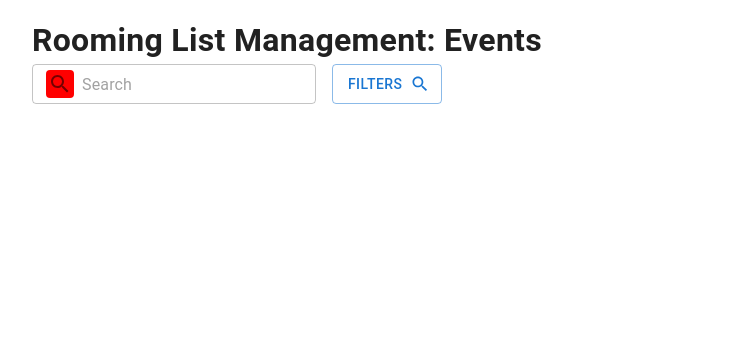
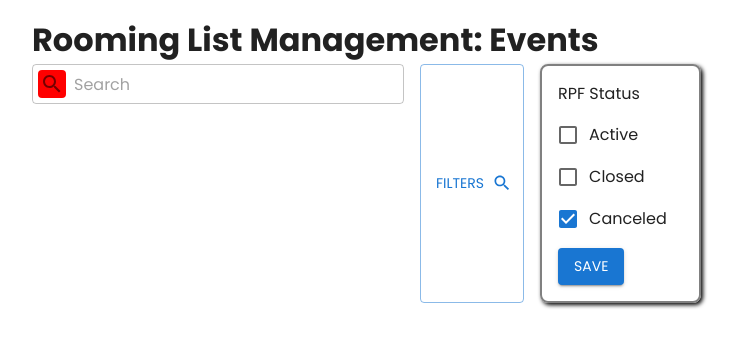
Before and after one commit to nicolasbava/bookings-app, a Next.js app: page / in a window 1280 px wide. Shown: the top 348 px of the page, without its empty margins (0-738 px from the left). Built offline with nearby package versions, Linux system fonts and the light colour scheme.

Commit message:
Add Poppins font

```diff
--- /dev/null
+++ b/components/atoms/Filter/FilterBox.tsx
@@ -0,0 +1,22 @@
+import { Button, Checkbox, FormControlLabel, FormGroup, Stack, Typography } from "@mui/material";
+import React from "react";
+
+interface FilterBoxProps {
+    open: boolean
+}
+
+const FilterBox = ({open} : FilterBoxProps) => {
+    return (
+        <Stack spacing={1} sx={{ display: open ? 'none' : 'block', maxWidth: '250px', border: '2px solid grey', borderRadius: '8px', padding: 2, boxShadow: '2px 2px 4px black'}}>
+            <Typography>RPF Status</Typography>
+            <FormGroup>
+                <FormControlLabel control={<Checkbox />} label="Active" />
+                <FormControlLabel control={<Checkbox />} label="Closed" />
+                <FormControlLabel control={<Checkbox defaultChecked />} label="Canceled" />
+            </FormGroup>
+            <Button variant={'contained'} >Save</Button>
+        </Stack>
+    )
+};
+
+export default FilterBox;
--- a/components/atoms/Filter/Filters.tsx
+++ b/components/atoms/Filter/FilterButton.tsx
@@ -1,7 +1,7 @@
 import { Button } from "@mui/material";
 import SearchIcon from '@mui/icons-material/Search';
 
-const Filters = () => {
+const FilterButton = () => {
     return (
         <>
             <Button variant={'outlined'} endIcon={<SearchIcon />}>Filters</Button>
@@ -9,4 +9,4 @@ const Filters = () => {
     )
 };
 
-export default Filters;
+export default FilterButton;
--- a/components/atoms/SearchInput.tsx
+++ b/components/atoms/SearchInput.tsx
@@ -8,6 +8,11 @@ const SearchInput = () => {
             placeholder="Search"
             variant="outlined"
             size={'small'}
+            sx={{
+                '.MuiOutlinedInput-root': {
+                    paddingLeft: '6px'
+                }
+            }}
             slotProps={{
                 input: {
                     startAdornment: (
--- a/components/molecules/Header.tsx
+++ b/components/molecules/Header.tsx
@@ -1,17 +1,23 @@
+'use client'
 import { Box } from "@mui/material";
 import Title from "../atoms/Title"
 import SearchInput from "../atoms/SearchInput";
-import Filters from "../atoms/Filter/Filters";
+import FilterButton from "../atoms/Filter/FilterButton";
+import { useState } from "react";
+import FilterBox from "../atoms/Filter/FilterBox";
 
 const Header = () => {
+    const [openFilters, setOpenFilters] = useState<boolean>(false)
     return (
         <Box mt={2} ml={4}>
             <Title />
-
             <Box display={'flex'} gap={2}>
                 <SearchInput />
-                <Filters />
+                <FilterButton />
+                <FilterBox open={openFilters} />
+
             </Box>
+
 
         </Box>
     )
--- a/package.json
+++ b/package.json
@@ -13,6 +13,7 @@
     "@emotion/styled": "^11.14.0",
     "@mui/icons-material": "^6.4.3",
     "@mui/material": "^6.4.3",
+    "@next/font": "^14.2.15",
     "next": "15.1.6",
     "react": "^19.0.0",
     "react-dom": "^19.0.0"
--- a/src/app/globals.css
+++ b/src/app/globals.css
@@ -1,11 +1,11 @@
 :root {
-  --background: #ffffff;
+  --background: #F9FBFF;
   --foreground: #171717;
 }
 
 @media (prefers-color-scheme: dark) {
   :root {
-    --background: #0a0a0a;
+    --background: #F9FBFF;
     --foreground: #ededed;
   }
 }
--- a/src/app/theme.ts
+++ b/src/app/theme.ts
@@ -1,6 +1,14 @@
 "use client";
 
 import { createTheme } from "@mui/material/styles";
+import { Poppins } from "next/font/google";
+
+const poppins = Poppins({
+    weight: ["400", "600", "700"],
+    subsets: ["latin"],
+    display: "swap",
+  });
+
 
 const theme = createTheme({
   palette: {
@@ -10,6 +18,12 @@ const theme = createTheme({
     secondary: {
       main: "#dc004e",
     },
+    grey: {
+        100: '#F9FBFF'
+    }
+  },
+  typography: {
+    fontFamily: poppins.style.fontFamily,
   },
 });
 
```
Also changed, not shown: public/icon-tunes.png (added), 1 other file (tests, documents, lock files or other folders).
